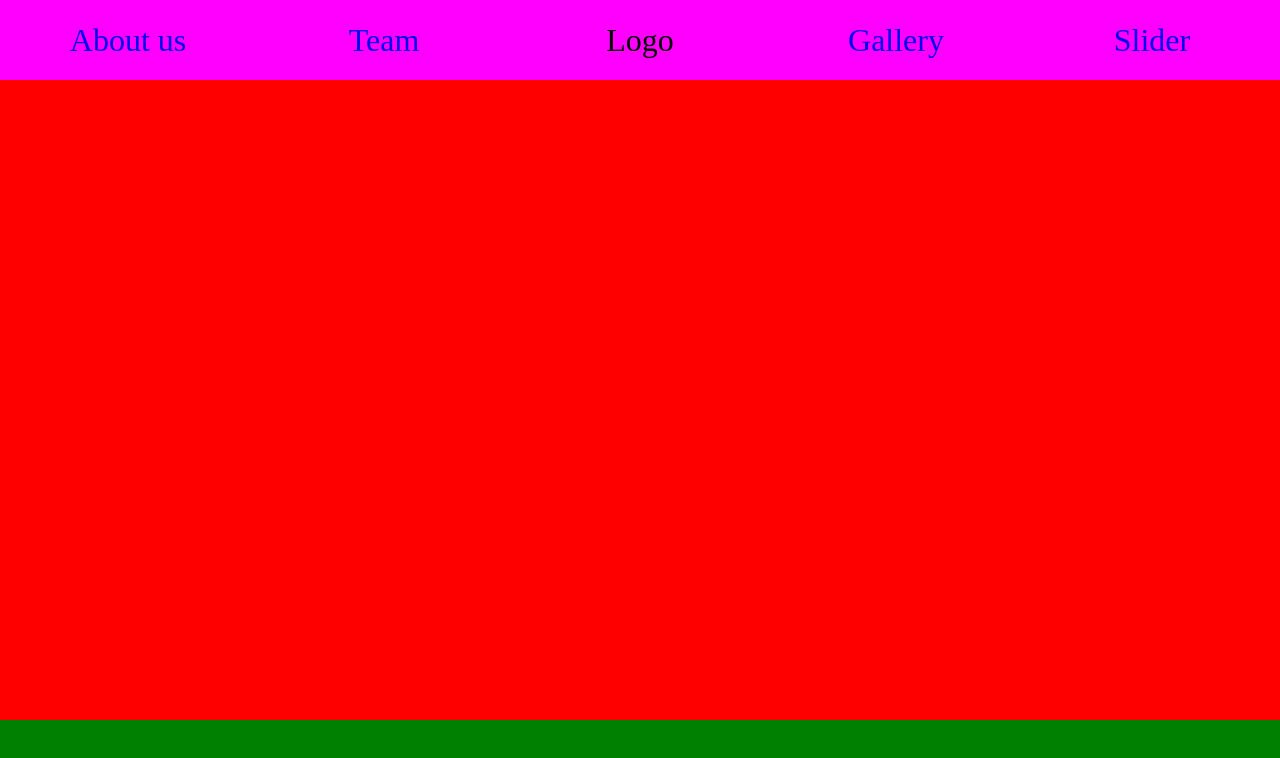
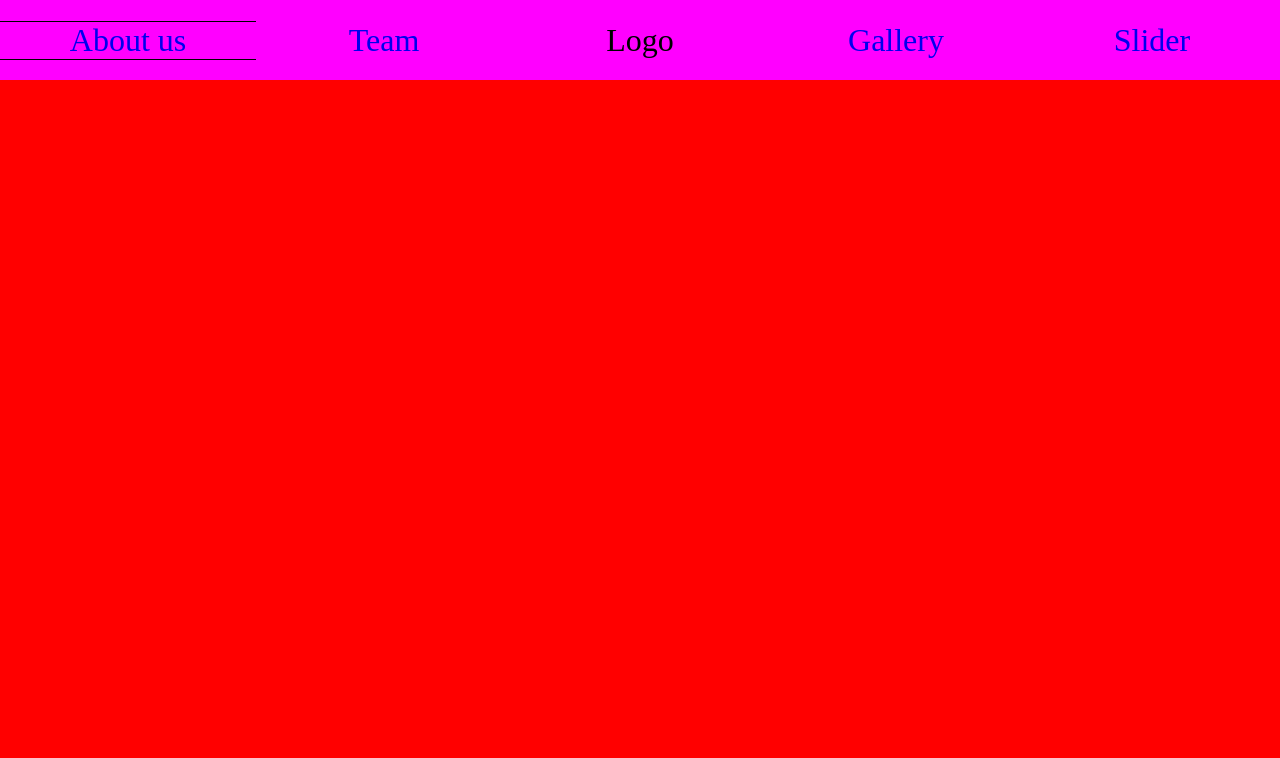
Before and after one commit to 3g-mreza/3g-mreza, a plain HTML site: page index.html in a window 1280 px wide. Both pictures are taken after a click on the link "About us". Shown: the part 80-838 px from the top of the page. Drawn offline with nearby package versions, Linux system fonts and the light colour scheme.

Commit message:
aktivni linkovi

```diff
--- a/index.html
+++ b/index.html
@@ -6,12 +6,13 @@
   <meta http-equiv="X-UA-Compatible" content="ie=edge">
   <title>Front End Grupa 3</title>
   <link rel="stylesheet" href="style.css">
+  <script src="https://ajax.googleapis.com/ajax/libs/jquery/3.3.1/jquery.min.js"></script>
 </head>
 <body>
   <div class="contentWrapper">
     <header>
       <nav>
-        <a href="#aboutUs">About us</a>
+        <a href="#aboutUs" class="active">About us</a>
         <a href="#team">Team</a>
         <div id="logo">Logo</div> <!--Mesto za logo-->
         <a href="#gallery">Gallery</a>
@@ -34,5 +35,6 @@
 
     </footer>
   </div>
+  <script src="main.js"></script>
 </body>
 </html>
--- /dev/null
+++ b/main.js
@@ -0,0 +1,17 @@
+$(window).scroll(function()
+ {
+    var currPosition = $(document).scrollTop();
+    $('nav a').each(function() {
+        var activeLink = $(this);
+        var element = $(activeLink.attr('href'));
+        if (element.position().top-activeLink.height() <= currPosition && element.position().top + element.outerHeight() >= currPosition) {
+            activeLink.addClass("active").siblings().removeClass('active');
+        }
+
+    })
+ });
+ $(function(){
+    $('nav a').click(function(){
+        $(this).addClass('active').siblings().removeClass('active')
+    })
+})
--- a/style.css
+++ b/style.css
@@ -6,6 +6,7 @@ body {
     margin: 0;
     padding: 0;
     box-sizing: border-box;
+    /* scroll-behavior: smooth; */
 }
 
 .contentWrapper {
@@ -24,18 +25,22 @@ nav {
     align-items: center;
     justify-content: space-evenly;
 }
-a, #logo /*div koji menja logo*/ {
+nav a, #logo {
     text-decoration: none;
     width: calc(100% / 5);
     text-align: center;
     font-size: 2em;
+
 }
-
+nav a.active {
+    border-bottom: 1px solid black;
+    border-top: 1px solid black;
+}
 .innerContent {
     height: 100vh;
+
 }
-
-.innerContentAboutUs, .innerContentSlider {
+/*.innerContentAboutUs, */.innerContentSlider {
     height: 90vh;
 }
 
```
